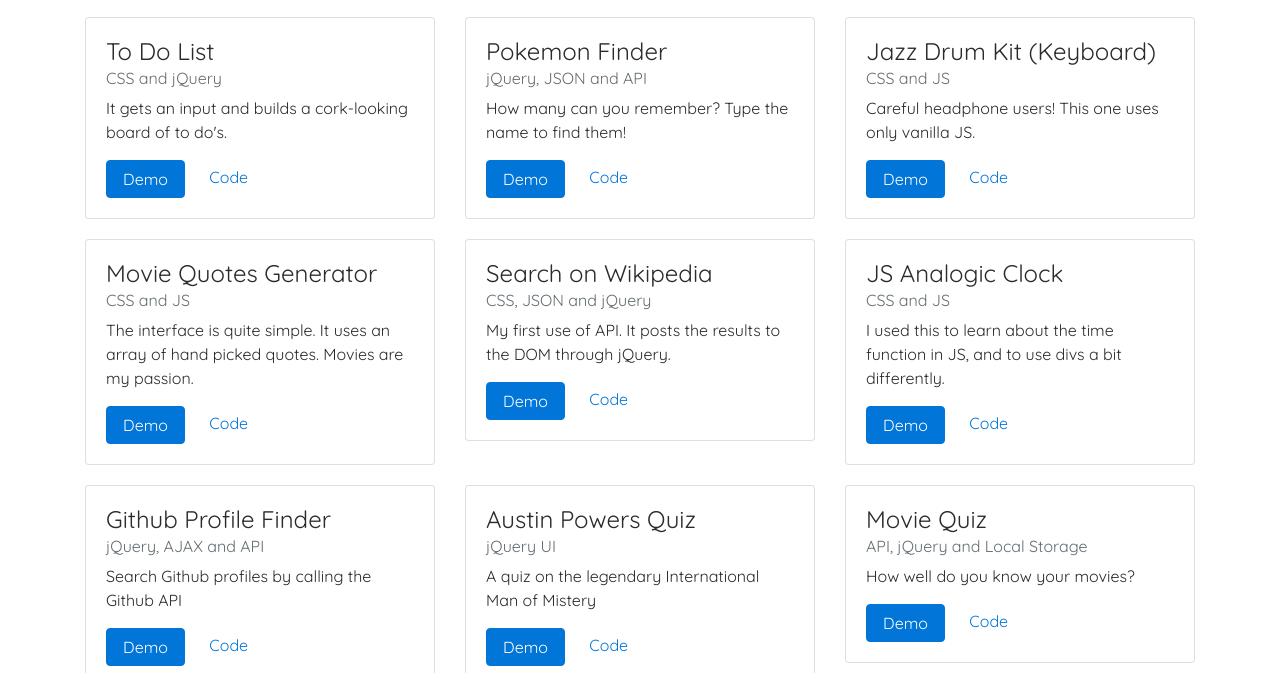
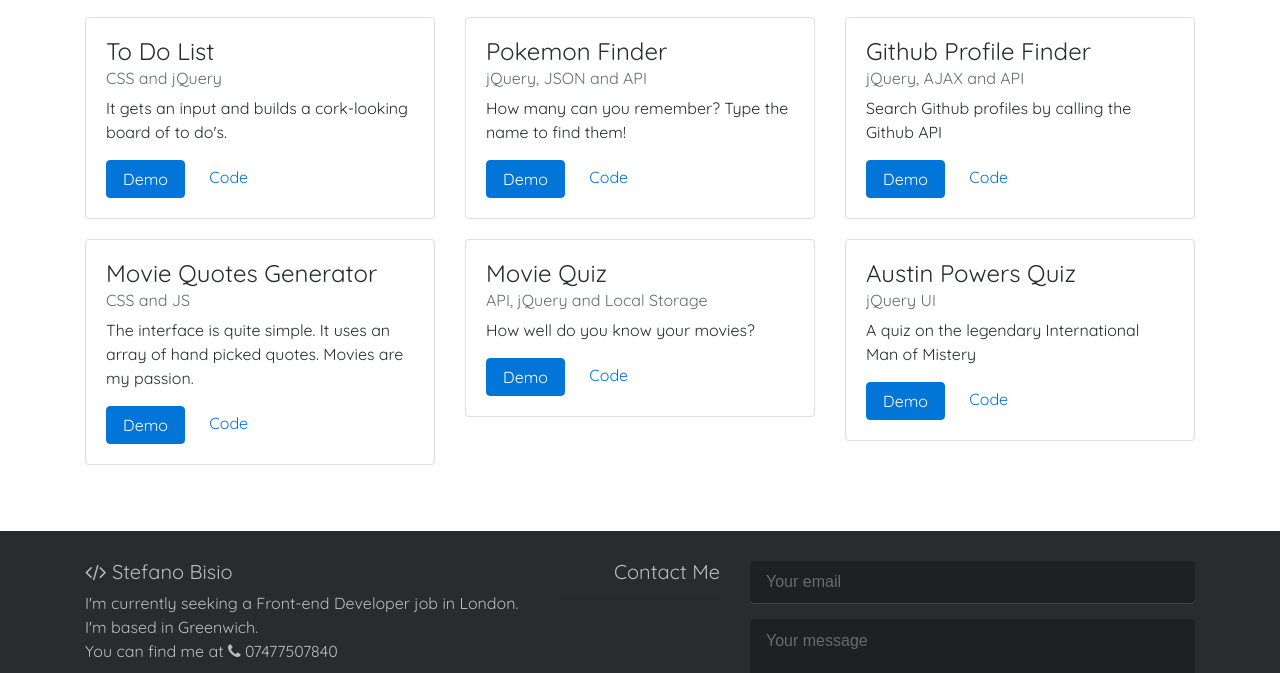
Before and after one commit to StefanoBisio/stefanobisio.github.io, a plain HTML site: page index.html in a window 1280 px wide. Shown: the part 910-1583 px from the top of the page. Drawn offline with nearby package versions, Linux system fonts and the light colour scheme.

Commit message:
Removed some projects

```diff
--- a/index.html
+++ b/index.html
@@ -115,7 +115,7 @@
                   </div>
                 </div>
 
-                <div class="col-md-6">
+                <div class="col-md-6 ">
                   <div class="card">
                     <div class="card-block">
                        <h4 class="card-title">Regions of Italy</h4>
@@ -158,14 +158,15 @@
                 <div class="col-md-4">
                     <div class="card">
                       <div class="card-block">
-                        <h4 class="card-title">Jazz Drum Kit (Keyboard)</h4>
-                        <h6 class="card-subtitle mb-2 text-muted">CSS and JS</h6>
-                        <p class="card-text">Careful headphone users! This one uses only vanilla JS.</p>
-                        <a href="/jazz" class="card-link btn btn-primary">Demo</a>
-                        <a href="https://github.com/StefanoBisio/jazz-drumkit" target="_blank" title="Jazz Drumkit on Github" class="card-link">Code</a>
+                        <h4 class="card-title">Github Profile Finder</h4>
+                        <h6 class="card-subtitle mb-2 text-muted">jQuery, AJAX and API</h6>
+                        <p class="card-text">Search Github profiles by calling the Github API</p>
+                        <a href="/githubfinder" class="card-link btn btn-primary">Demo</a>
+                        <a href="https://github.com/StefanoBisio/githubfinder" target="_blank" title="Github Finder on Github" class="card-link">Code</a>
                       </div>
                     </div>
                 </div>
+
               </div><!-- End Row 1-->
 
               <div class="row">
@@ -181,41 +182,16 @@
                     </div>
                   </div>
 
-                <div class="col-md-4">
-                    <div class="card">
-                      <div class="card-block">
-                        <h4 class="card-title">Search on Wikipedia</h4>
-                        <h6 class="card-subtitle mb-2 text-muted">CSS, JSON and jQuery</h6>
-                        <p class="card-text">My first use of API. It posts the results to the DOM through jQuery.</p>
-                        <a href="/wikipedia-viewer" class="card-link btn btn-primary">Demo</a>
-                        <a href="https://github.com/StefanoBisio/wiki-viewer" target="_blank" title="Wikipedia Viewer on Github" class="card-link">Code</a>
-                      </div>
+               <div class="col-md-4">
+                  <div class="card">
+                    <div class="card-block">
+                      <h4 class="card-title">Movie Quiz</h4>
+                      <h6 class="card-subtitle mb-2 text-muted">API, jQuery and Local Storage</h6>
+                      <p class="card-text">How well do you know your movies?</p>
+                      <a href="https://codepen.io/stefanobisio/pen/GvEaoN" class="card-link btn btn-primary" target="_blank">Demo</a>
+                      <a href="https://github.com/StefanoBisio/quiz" target="_blank" title="Loan Calculator on Github" class="card-link">Code</a>
                     </div>
                   </div>
-
-                <div class="col-md-4">
-                    <div class="card">
-                      <div class="card-block">
-                        <h4 class="card-title">JS Analogic Clock</h4>
-                        <h6 class="card-subtitle mb-2 text-muted">CSS and JS</h6>
-                        <p class="card-text">I used this to learn about the time function in JS, and to use divs a bit differently.</p>
-                        <a href="/clock" class="card-link btn btn-primary">Demo</a>
-                        <a href="https://github.com/StefanoBisio/js-clock" target="_blank" title="Javascript Clock on Github" class="card-link">Code</a>
-                      </div>
-                    </div>
-                  </div>
-              </div> <!-- End row 2-->
-              <div class="row">
-                <div class="col-md-4">
-                    <div class="card">
-                      <div class="card-block">
-                        <h4 class="card-title">Github Profile Finder</h4>
-                        <h6 class="card-subtitle mb-2 text-muted">jQuery, AJAX and API</h6>
-                        <p class="card-text">Search Github profiles by calling the Github API</p>
-                        <a href="/githubfinder" class="card-link btn btn-primary">Demo</a>
-                        <a href="https://github.com/StefanoBisio/githubfinder" target="_blank" title="Github Finder on Github" class="card-link">Code</a>
-                      </div>
-                    </div>
                 </div>
 
                 <div class="col-md-4">
@@ -229,27 +205,10 @@
                     </div>
                   </div>
                 </div>
-
-                <div class="col-md-4">
-                  <div class="card">
-                    <div class="card-block">
-                      <h4 class="card-title">Movie Quiz</h4>
-                      <h6 class="card-subtitle mb-2 text-muted">API, jQuery and Local Storage</h6>
-                      <p class="card-text">How well do you know your movies?</p>
-                      <a href="https://codepen.io/stefanobisio/pen/GvEaoN" class="card-link btn btn-primary" target="_blank">Demo</a>
-                      <a href="https://github.com/StefanoBisio/quiz" target="_blank" title="Loan Calculator on Github" class="card-link">Code</a>
-                    </div>
-                  </div>
-                </div>
-
-                <div class="col-md-4">
-
-                </div>
-              </div>
+              </div> <!-- End row 2-->
 
             </div> <!-- End Projects div -->
     </div> <!-- container -->
-
 
 <footer class="footer">
     <div class="container">
```
